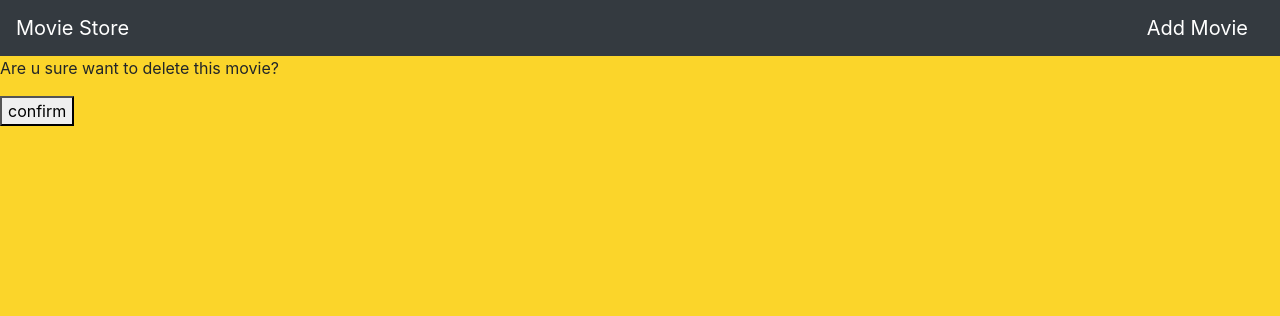
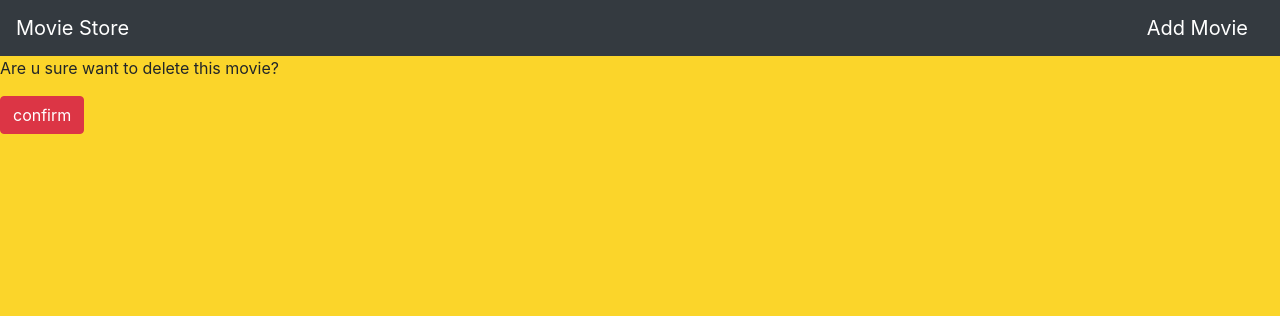
Before and after one commit to Anjana-j-Nair/Online-Movie-Store, a Django app: page /delete/1/ in a window 1280 px wide. Shown: the top 316 px of the page. Run offline with Django 4.2, Linux system fonts and the light colour scheme.

Commit message:
Committed

```diff
--- a/templates/delete.html
+++ b/templates/delete.html
@@ -3,6 +3,6 @@
 <form method="POST">
     {% csrf_token %}
         <p class="para">Are u sure want to delete this movie?</p>
-    <button type="submit">confirm</button>
+                <button type="submit" class="btn btn-danger">confirm </button>
 </form>
 {% endblock %}
```
